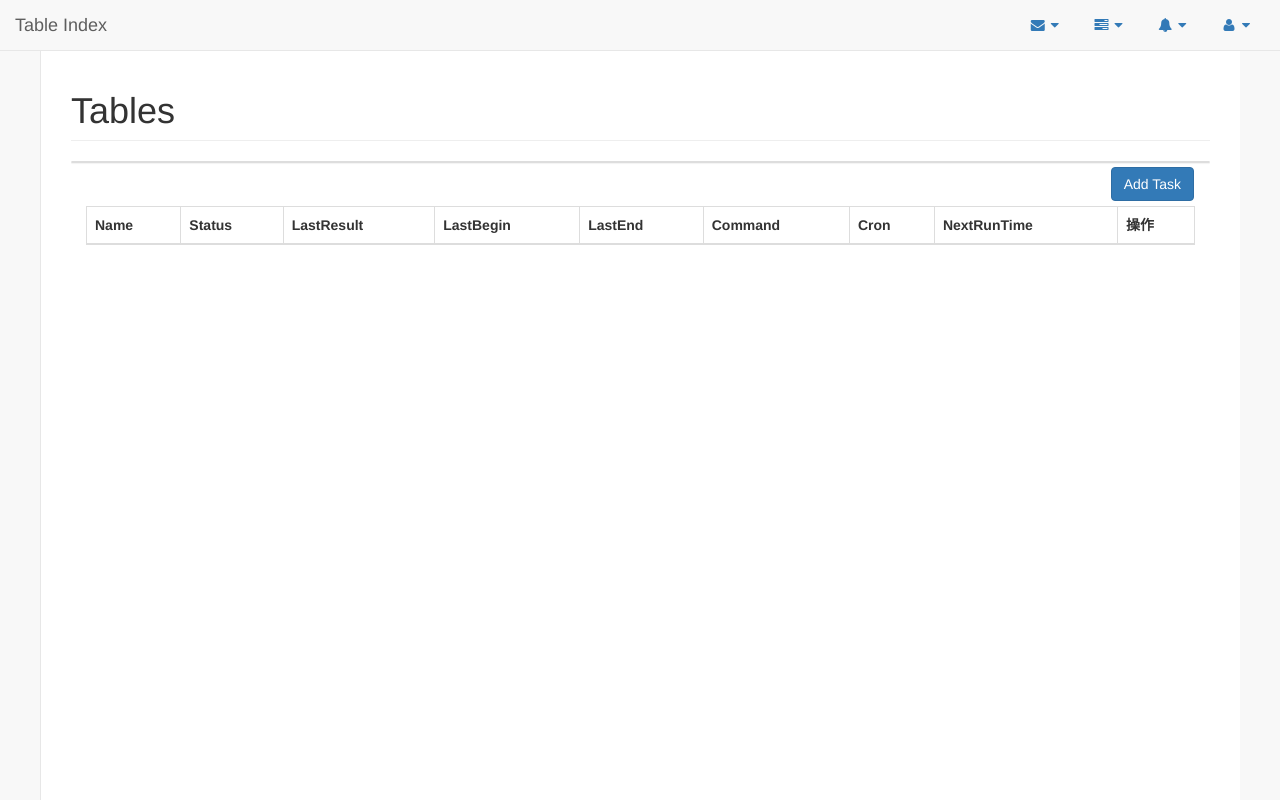
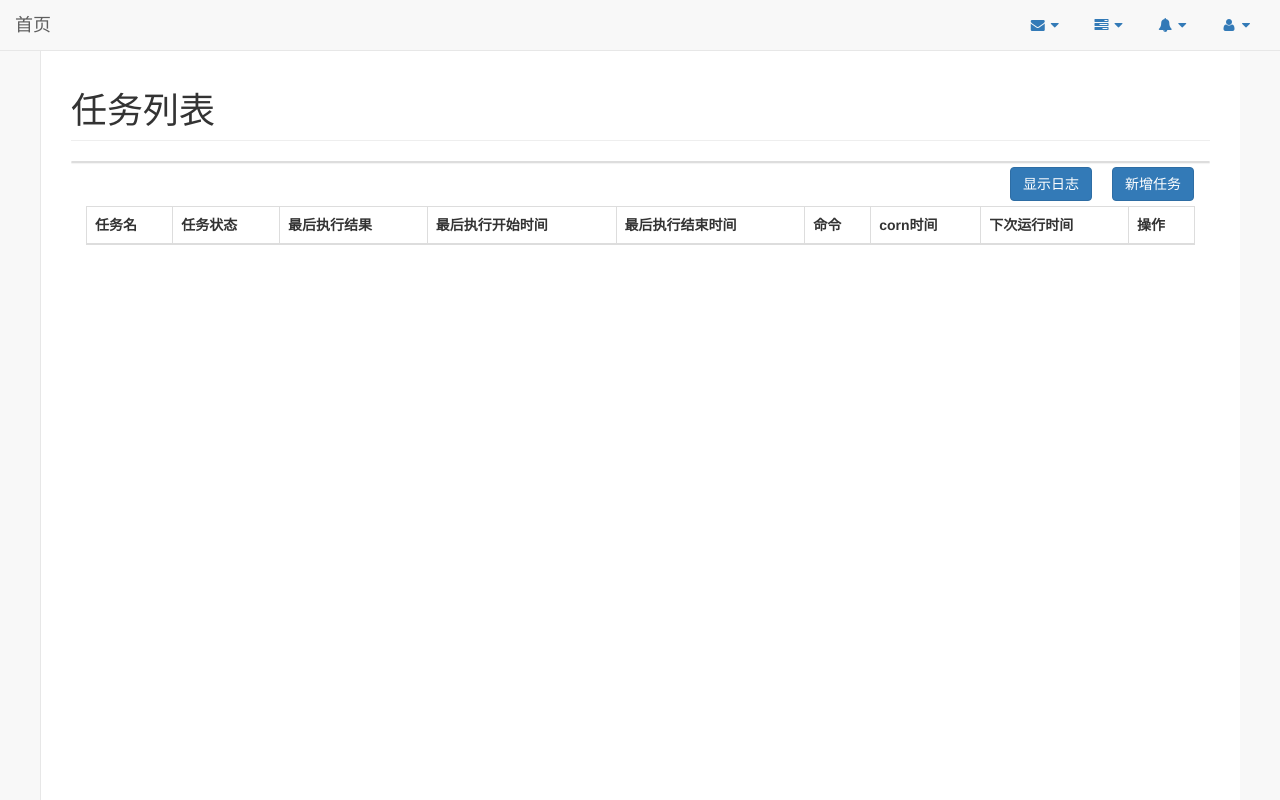
Before and after one commit to xlliu/ct, a Flask app: template templates/index.html in a window 1280 px wide. Run offline with Flask 2, Linux system fonts and the light colour scheme; the template is opened without the code that fills it, so the values that code supplies are empty; parts of the project's set-up code (start-up, migrations or seed data) failed here and were passed over; some libraries are stand-ins or nearby versions.

Commit message:
任务日志

```diff
--- a/Dao/addtaskdao.py
+++ b/Dao/addtaskdao.py
@@ -8,5 +8,5 @@ __author__ = 'xlliu'
 class AddTaskDao(object):
 
     def addTask(self, name, status, command, cron):
-        i = Job.create(name=name, status=status, command=command, cron=cron)
-        return i
+        i = Job.insert(name=name, status=status, command=command, cron=cron)
+        i.execute()
--- a/Dao/indexdao.py
+++ b/Dao/indexdao.py
@@ -24,7 +24,7 @@ class IndexDao(object):
             if r == '2':
                 d.lastresult = '失败'
             if r == '3':
-                d['lastresult'] = '运行中'
+                d.lastresult = '运行中'
             if begin:
                 x = time.localtime(begin)
                 d.lastbegin = time.strftime('%Y-%m-%d %H:%M:%S', x)
--- a/ct.py
+++ b/ct.py
@@ -1,7 +1,6 @@
 #!flask/bin/python
 #-*- coding: utf-8 -*-
 import sys
-import subprocess
 import requesthandler
 
 reload(sys)
@@ -20,6 +19,7 @@ requesthandler.init(app)
 @app.teardown_request
 def _db_close(exc):
     '''
+    鍏抽棴mysql鏉冮檺
     :param exc:
     :return:
     '''
@@ -30,8 +30,7 @@ def _db_close(exc):
 
 
 
-
-
+print(CommonUtils.cronToNextTime(' */9  20 * * *'))
 scheduler.reStart()
 
 if __name__ == '__main__':
--- a/requesthandler/__init__.py
+++ b/requesthandler/__init__.py
@@ -1,6 +1,6 @@
 #!flask/bin/python
 #-*- coding: utf-8 -*-
-from requesthandler.views import GetIndex, GetDeatil, GetAddTask, GetTaskDeatil, DeleteTask
+from requesthandler.views import GetIndex, GetDeatil, GetAddTask, GetTaskDeatil, DeleteTask, ShowLog
 
 __author__ = 'xlliu'
 
@@ -10,3 +10,4 @@ def init(app):
     app.add_url_rule("/add_task", view_func=GetAddTask.as_view('add_task'))
     app.add_url_rule("/task_detail", view_func=GetTaskDeatil.as_view('task_detail'))
     app.add_url_rule("/delete_task", view_func=DeleteTask.as_view('delete_task'))
+    app.add_url_rule("/show_log", view_func=ShowLog.as_view('show_log'))
--- a/scheduler.py
+++ b/scheduler.py
@@ -22,22 +22,12 @@ scheduler = BackgroundScheduler({
 
 jobs={}
 def reStart():
-    """
-    重启整个scheduler
-    :return:
-    """
     dbjobs = Job.select().where(Job.status==1)
     for dbjob in dbjobs:
         addJob(dbjob)
     scheduler.start()
 
-
 def reMoveJob(id):
-    """
-    关闭和删除job
-    :param id:
-    :return:
-    """
     id=str(id)
     if scheduler.get_job(id):
         jobs.pop(id)
@@ -46,14 +36,12 @@ def reMoveJob(id):
 
 def addJob(item):
     """
-    增加/开启job
+
     :param item:
     :return:
-    todo 是否已经存在了
     """
-    if item.status=='1':
-        jobs[item.id]=item
-        scheduler.add_job(_job(item), 'cron',id=str(item.id), **getCron(item.cron))
+    jobs[item.id]=item
+    scheduler.add_job(_job(item), 'cron',id=str(item.id), **getCron(item.cron))
 
 
 def _job(item):
@@ -65,9 +53,10 @@ def _job(item):
         # 修改任务状态为 开始运行
         Job.update(lastbegin = begin,lastend =0,lastresult = 3).where(Job.id==item.id).execute()
         try:
-            child=subprocess.Popen(item.command,shell=True,stdout=subprocess.PIPE,stderr=subprocess.PIPE)
+            child=subprocess.Popen(item.command,stdout=subprocess.PIPE,stderr=subprocess.PIPE)
             stdout, stderr=child.communicate()
-
+            print(stdout)
+            print(stderr)
         except Exception,ex:
             stderr = traceback.format_exc()
 
--- a/templates/base.html
+++ b/templates/base.html
@@ -65,7 +65,7 @@
                     <span class="icon-bar"></span>
                     <span class="icon-bar"></span>
                 </button>
-                <a class="navbar-brand" href="/">Table Index</a>
+                <a class="navbar-brand" href="/">首页</a>
             </div>
             <!-- /.navbar-header -->
 
--- a/templates/index.html
+++ b/templates/index.html
@@ -3,7 +3,7 @@
          <div id="page-wrapper" style="margin-left:auto;margin-right:auto;width: 1200px">
             <div class="row">
                 <div class="col-lg-12">
-                    <h1 class="page-header">Tables</h1>
+                    <h1 class="page-header">任务列表</h1>
                 </div>
                 <!-- /.col-lg-12 -->
             </div>
@@ -11,7 +11,8 @@
             <div class="row">
                 <div class="col-lg-12">
                     <div class="panel panel-default">
-                            <a href="/add_task" class="btn btn-primary" style="float:right;margin:5px 15px">Add Task</a>
+                            <a href="/add_task" class="btn btn-primary" style="float:right;margin:5px 15px">新增任务</a>
+                            <a href="/show_log" class="btn btn-primary" style="float:right;margin:5px 5px">显示日志</a>
                         </div>
                         <!-- /.panel-heading -->
                         <div class="panel-body">
@@ -19,14 +20,14 @@
                                 <table class="table table-striped table-bordered table-hover" id="dataTables-example">
                                     <thead>
                                         <tr>
-                                            <th>Name</th>
-                                            <th>Status</th>
-                                            <th>LastResult</th>
-                                            <th>LastBegin</th>
-                                            <th>LastEnd</th>
-                                            <th>Command</th>
-                                            <th>Cron</th>
-                                            <th>NextRunTime</th>
+                                            <th>任务名</th>
+                                            <th>任务状态</th>
+                                            <th>最后执行结果</th>
+                                            <th>最后执行开始时间</th>
+                                            <th>最后执行结束时间</th>
+                                            <th>命令</th>
+                                            <th>corn时间</th>
+                                            <th>下次运行时间</th>
                                             <th>操作</th>
                                         </tr>
                                     </thead>
@@ -42,8 +43,8 @@
                                             <td>{{ d.cron }}</td>
                                             <td>--</td>
                                             <td align="center">
-                                                <a href="/task_detail?id={{ d.id }}" class="btn btn-primary" style="width:66px;height:34px">Details</a>
-                                                <a href="/delete_task?id={{ d.id }}" class="btn btn-primary" style="width:66px;height:34px">Del</a>
+                                                <a href="/task_detail?id={{ d.id }}" class="btn btn-default" style="width:66px;height:34px">详情</a>
+                                                <a href="/delete_task?id={{ d.id }}" class="btn btn-default" style="width:66px;height:34px">删除</a>
                                             </td>
                                         </tr>
                                     {% endfor %}
```
Also changed, not shown: Dao/showlogdao.py (added, +34 -0 lines), requesthandler/views.py (+8 -3 lines), templates/show_log.html (added, +51 -0 lines).
